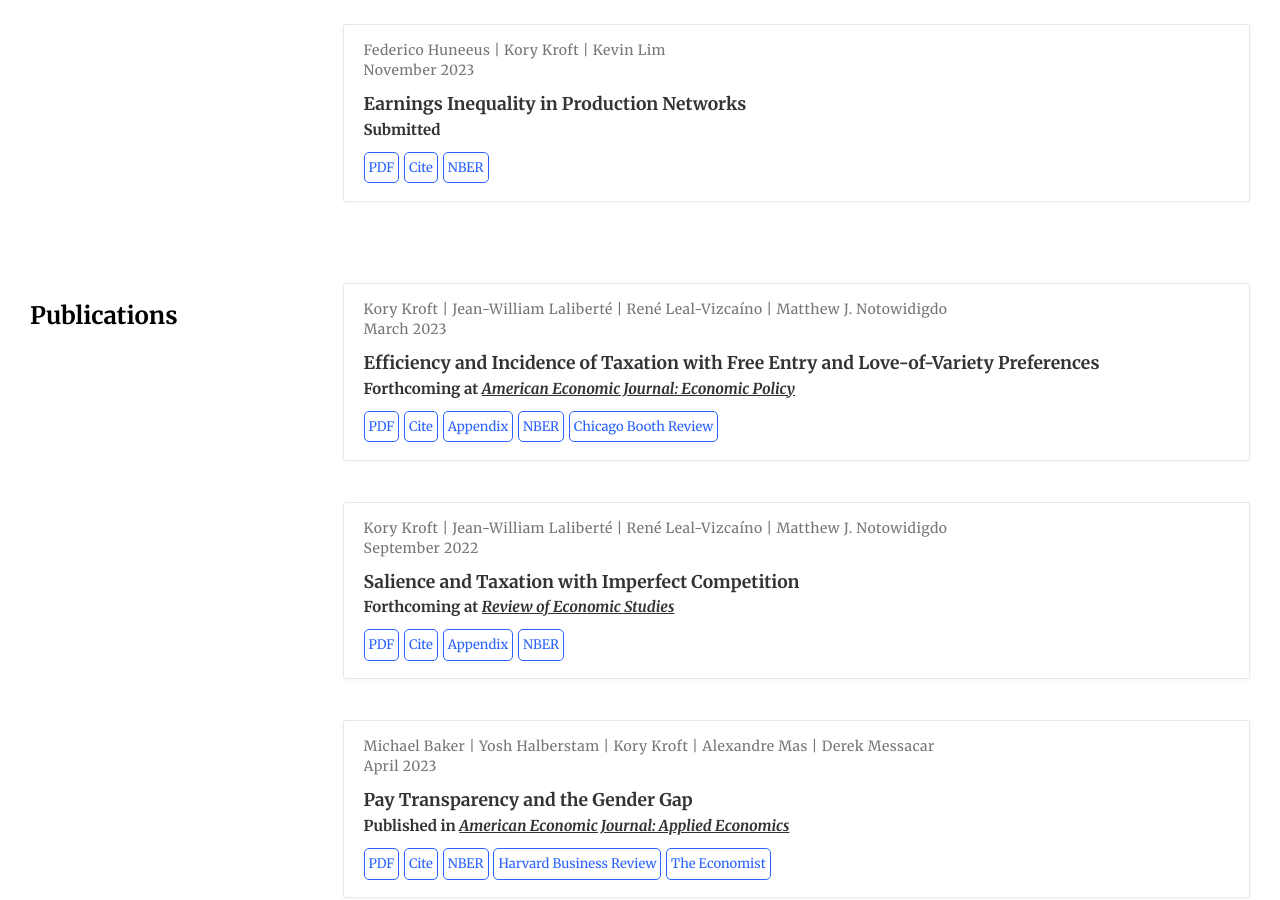
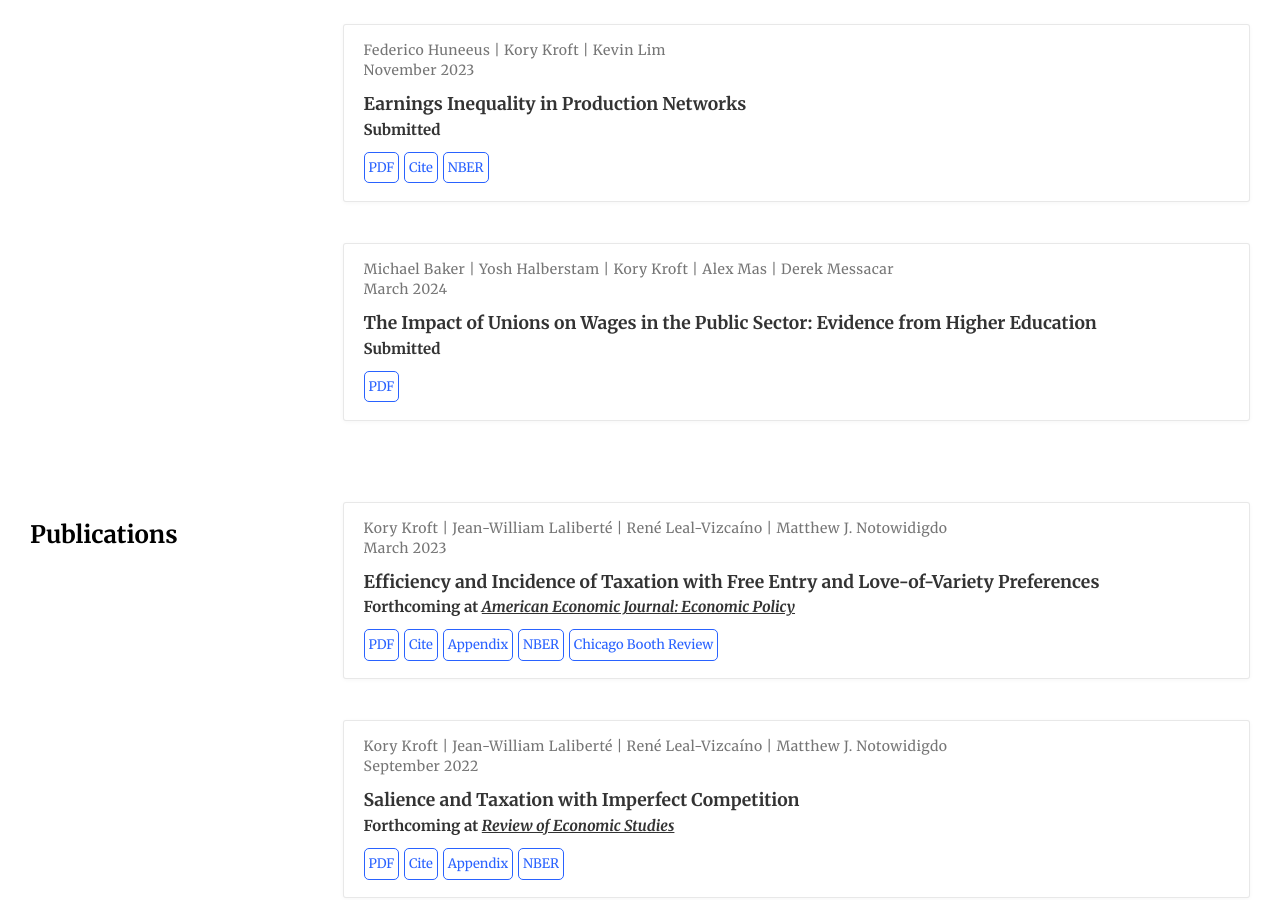
Before and after one commit to korykroft/korykroft.github.io, a Jekyll site: the page built from research/index.html, in a window 1280 px wide and 900 px high, scrolled down 315 px. Built offline with Jekyll 4.4.1, drawn with Linux system fonts in a browser that asks for light colours.

Commit message:
Update index.html

```diff
--- a/research/index.html
+++ b/research/index.html
@@ -52,6 +52,24 @@
       <a class="btn btn-outline-primary my-1 mr-1 btn-sm" href="/files/HKL_Dec2023.pdf" target="_blank" rel="noopener">PDF</a>
       <a class="btn btn-outline-primary my-1 mr-1 btn-sm" href="/files/bib/bib_KHL.txt" target="_blank" rel="noopener">Cite</a>
       <a class="btn btn-outline-primary my-1 mr-1 btn-sm" href="https://www.nber.org/papers/w28424" target="_blank" rel="noopener">NBER</a>
+     </div>
+   </div>
+
+   <hr style="opacity:0.0">
+
+        <div class="card-simple">
+    <div class="article-metadata">
+      <div>
+        <span>Michael Baker</span> | <span>Yosh Halberstam</span>  | <span>Kory Kroft</span> |  <span>Alex Mas</span> | <span>Derek Messacar</span>
+      </div>
+      <span class="article-date">March 2024</span>
+    </div>
+    <h3 class="article-title mb-1 mt-3">The Impact of Unions on Wages in the Public Sector: Evidence from Higher Education</h3>
+    <div class="article-style">
+       <p><strong>Submitted</ins></strong>
+    </div>
+    <div class="btn-links">
+      <a class="btn btn-outline-primary my-1 mr-1 btn-sm" href="/files/bhkmm_aeri_9.0.pdf" target="_blank" rel="noopener">PDF</a>
      </div>
    </div>
 
```
